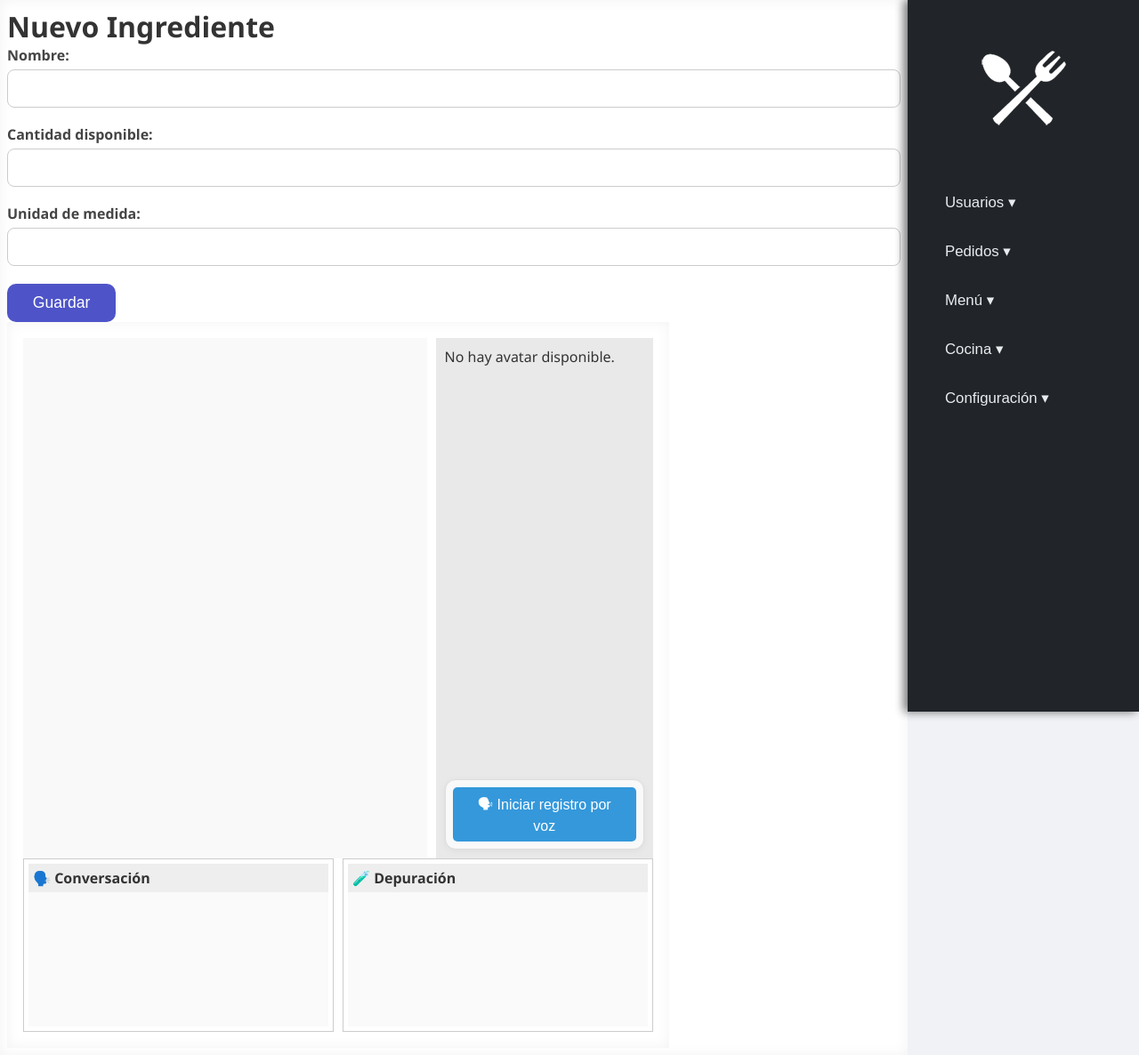
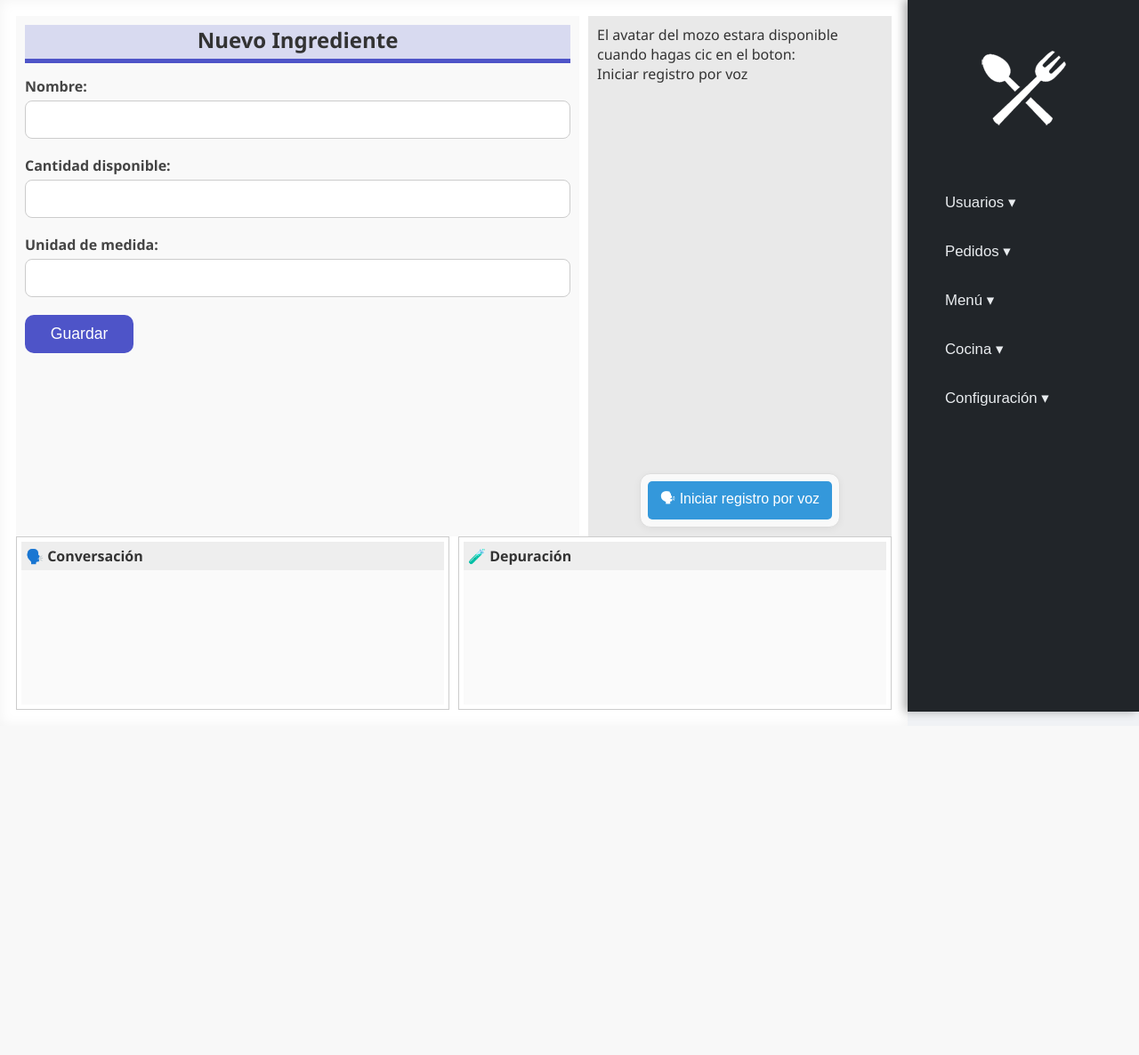
Before and after one commit to iccoscco/IPC-Proyecto, a Flask app: page /ingredientes in a window 1280 px wide. Shown: the whole page at 89% size. After the commit the page ends 808 px from the top, so only its background shows below. Run offline with Flask 3, Linux system fonts and the light colour scheme.

Commit message:
Version 1.14
Corrección de estilos de vistas editor
Corrección de contenedores en registrar menú e ingredientes

```diff
--- a/templates/_automata.html
+++ b/templates/_automata.html
@@ -21,7 +21,7 @@
         {% if avatar_svg %}
           {{ avatar_svg | safe }}
         {% else %}
-          <p>No hay avatar disponible.</p>
+          <p>El avatar del mozo estara disponible cuando hagas cic en el boton: <br>Iniciar registro por voz</p>
         {% endif %}
       </div>
 
--- a/templates/editar_ingredientes.html
+++ b/templates/editar_ingredientes.html
@@ -4,7 +4,7 @@
 
 {% block content %}
 <div class="form-container">
-    <h1>Gestión de Ingredientes</h1>
+    <h2>Gestión de Ingredientes</h2>
     <table class="tabla-edicion">
         <thead>
             <tr>
--- a/templates/editar_menu.html
+++ b/templates/editar_menu.html
@@ -4,7 +4,7 @@
 
 {% block content %}
 <div class="form-container">
-    <h1>Gestión del Menú</h1>
+    <h2>Gestión del Menú</h2>
     <table class="tabla-edicion">
         <thead>
             <tr>
--- a/templates/editar_pedidos.html
+++ b/templates/editar_pedidos.html
@@ -4,7 +4,7 @@
 
 {% block content %}
 <div class="form-container">
-    <h1>Gestión de Pedidos</h1>
+    <h2>Gestión de Pedidos</h2>
     <table class="tabla-edicion">
         <thead>
             <tr>
--- a/templates/editar_usuarios.html
+++ b/templates/editar_usuarios.html
@@ -4,7 +4,7 @@
 
 {% block content %}
 <div class="form-container">
-    <h1>Gestión de Usuarios</h1>
+    <h2>Gestión de Usuarios</h2>
 
     <table class="tabla-edicion">
         <thead>
--- a/templates/ingredientes.html
+++ b/templates/ingredientes.html
@@ -1,11 +1,9 @@
-{% extends "base.html" %}
+{% extends "_automata.html" %}
 
 {% block title %}Agregar Ingrediente{% endblock %}
 
-{% block content %}
-<div class="layout-dos-columnas">
-    <div class="form-container">
-        <h1>Nuevo Ingrediente</h1>
+{% block contenido_dinamico %}
+<h2>Nuevo Ingrediente</h2>
 <form method="POST" action="/guardar_ingrediente">
     <label>Nombre:</label>
     <input type="text" name="nombre" required><br>
@@ -18,9 +16,4 @@
 
     <button type="submit">Guardar</button>
 </form>
-    </div>
-    <div class="automata-container">
-    {% include "_automata.html" %}
-    </div>
-</div>
 {% endblock %}
--- a/templates/registro_voz.html
+++ b/templates/registro_voz.html
@@ -4,7 +4,7 @@
 
 {% block content %}
 <div class="form-container">
-    <h1>Registrar Comando de Voz</h1>
+    <h2>Registrar Comando de Voz</h2>
     <form method="POST" action="/guardar_registro_voz">
         <label for="id_pedido">Pedido:</label>
         <select name="id_pedido" id="id_pedido" required>
```
Also changed, not shown: templates/menu.html (+4 -10 lines). Lines whose indentation alone changed are shown as unchanged.
